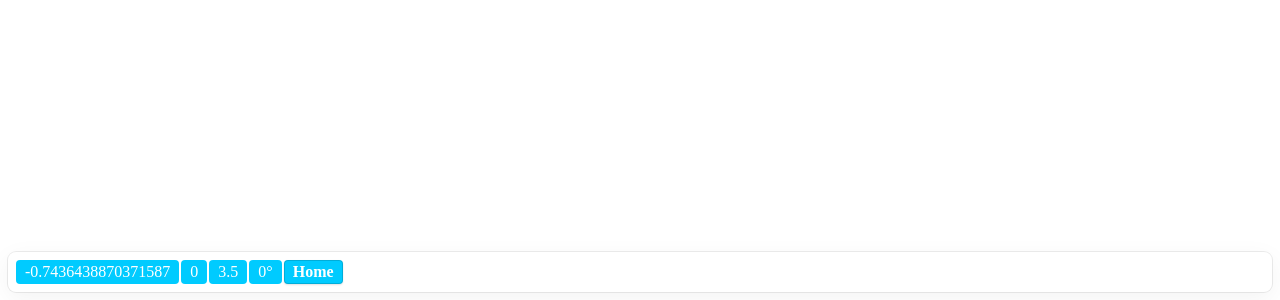
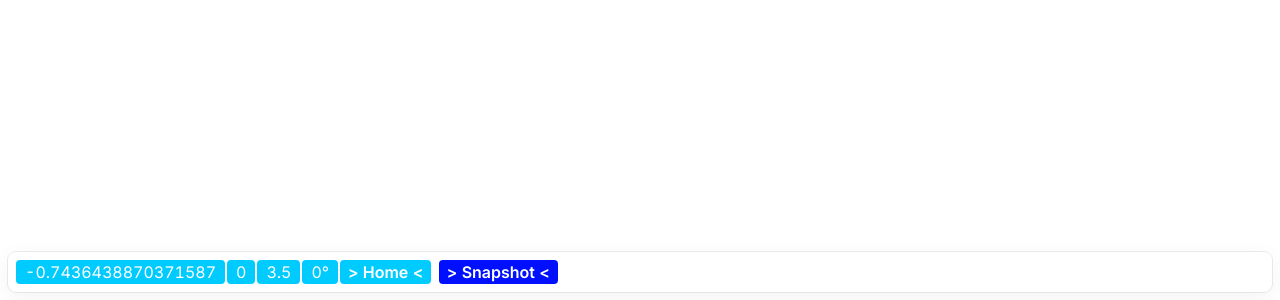
Before and after one commit to whiterook6/mandelbrot-tile-renderer, a website built with Vite: page index.html in a window 1280 px wide. Shown: the part 500-800 px from the top of the page. Built offline with nearby package versions, Linux system fonts and the light colour scheme.

Commit message:
Adding 4x supersampling and a screenshot button

```diff
--- a/index.html
+++ b/index.html
@@ -4,6 +4,12 @@
     <meta charset="UTF-8" />
     <meta name="viewport" content="width=device-width, initial-scale=1.0" />
     <title>tile-renderer</title>
+    <link rel="preconnect" href="https://fonts.googleapis.com" />
+    <link rel="preconnect" href="https://fonts.gstatic.com" crossorigin />
+    <link
+      href="https://fonts.googleapis.com/css2?family=Inter:wght@400;600&display=swap"
+      rel="stylesheet"
+    />
     <link rel="stylesheet" href="/src/style.css" />
   </head>
   <body>
@@ -14,7 +20,10 @@
         <span id="view-y"></span>
         <span id="view-zoom"></span>
         <span id="view-rotation"></span>
-        <button id="reset-view">Home</button>
+        <button id="reset-view">&gt; Home &lt;</button>
+      </div>
+      <div id="action-controls">
+        <button id="take-snapshot">&gt; Snapshot &lt;</button>
       </div>
     </div>
     <script type="module" src="/src/index.ts"></script>
--- a/src/index.ts
+++ b/src/index.ts
@@ -56,6 +56,18 @@ const main = () => {
     camera = zoomToMandelbrot(canvas);
     setView(camera);
   });
+
+  Status.takeSnapshot!.addEventListener("click", () => {
+    canvas.toBlob((blob) => {
+      if (blob) {
+        const url = URL.createObjectURL(blob);
+        const a = document.createElement("a");
+        a.href = url;
+        a.download = "snapshot.png";
+        a.click();
+      }
+    });
+  })
 
   const handleWheel = (event: WheelEvent) => {
     const screen: Screen = getScreen(canvas);
--- a/src/status.ts
+++ b/src/status.ts
@@ -8,6 +8,7 @@ export const Status = {
   viewZoom: document.getElementById("view-zoom"),
   viewRotation: document.getElementById("view-rotation"),
   resetView: document.getElementById("reset-view"),
+  takeSnapshot: document.getElementById("take-snapshot"),
 
   setView: (camera: Camera, screen: Screen) => {
     Status.viewX!.textContent = `${camera.worldX}`;
--- a/src/style.css
+++ b/src/style.css
@@ -3,6 +3,15 @@ body {
   margin: 0;
   height: 100%;
   overflow: hidden;
+  font-family:
+    "Inter",
+    system-ui,
+    -apple-system,
+    BlinkMacSystemFont,
+    "Segoe UI",
+    sans-serif;
+  -webkit-font-smoothing: antialiased;
+  -moz-osx-font-smoothing: grayscale;
 }
 
 #tile-canvas {
@@ -28,13 +37,13 @@ body {
     rgba(0, 0, 0, 0.08) 0px 0px 0px 1px;
 }
 
-#bottom-bar #view-controls {
+#bottom-bar #view-controls, #bottom-bar #action-controls {
   display: flex;
   align-items: center;
   gap: 2px;
 }
 
-#bottom-bar #view-controls > * {
+#bottom-bar #view-controls > *, #bottom-bar #action-controls > * {
   box-sizing: border-box;
   display: inline-flex;
   align-items: center;
@@ -58,7 +67,20 @@ body {
   color: white;
   cursor: pointer;
   margin: 0;
-  border-color: rgba(0, 0, 0, 0.15);
-  box-shadow: 0 1px 2px rgba(0, 0, 0, 0.12);
+  border: none;
   font-weight: 600;
 }
+
+#bottom-bar #action-controls span {
+  background-color: #0010ff;
+  color: white;
+}
+
+#bottom-bar #action-controls button {
+  background-color: #0010ff;
+  color: white;
+  cursor: pointer;
+  margin: 0;
+  border: none;
+  font-weight: 600;
+}
--- a/src/worker.ts
+++ b/src/worker.ts
@@ -86,10 +86,42 @@ self.addEventListener("message", (event: MessageEvent<RenderTileMessage>) => {
 
   for (let y = 0; y < tile.height; y++) {
     for (let x = 0; x < tile.width; x++) {
-      const worldX = origin.worldX + x * dx.worldX + y * dy.worldX;
-      const worldY = origin.worldY + x * dx.worldY + y * dy.worldY;
       const i = y * tile.width + x;
-      iterations[i] = mandelbrotIterations(worldX, worldY, maxIterations);
+      let iterationAverage = 0;
+      {
+        // top left
+        const tlX = x - 0.5
+        const tlY = y - 0.5
+        const worldX = origin.worldX + tlX * dx.worldX + tlY * dy.worldX;
+        const worldY = origin.worldY + tlX * dx.worldY + tlY * dy.worldY;
+        iterationAverage += mandelbrotIterations(worldX, worldY, maxIterations);
+      }
+      {
+        // top right
+        const trX = x + 0.5
+        const trY = y - 0.5
+        const worldX = origin.worldX + trX * dx.worldX + trY * dy.worldX;
+        const worldY = origin.worldY + trX * dx.worldY + trY * dy.worldY;
+        iterationAverage += mandelbrotIterations(worldX, worldY, maxIterations);
+      }
+      {
+        // bottom left
+        const tlX = x - 0.5
+        const tlY = y + 0.5
+        const worldX = origin.worldX + tlX * dx.worldX + tlY * dy.worldX;
+        const worldY = origin.worldY + tlX * dx.worldY + tlY * dy.worldY;
+        iterationAverage += mandelbrotIterations(worldX, worldY, maxIterations);
+      }
+      {
+        // bottom right
+        const brX = x + 0.5
+        const brY = y + 0.5
+        const worldX = origin.worldX + brX * dx.worldX + brY * dy.worldX;
+        const worldY = origin.worldY + brX * dx.worldY + brY * dy.worldY;
+        iterationAverage += mandelbrotIterations(worldX, worldY, maxIterations);
+      }
+
+      iterations[i] = iterationAverage / 4;
     }
   }
 
```
